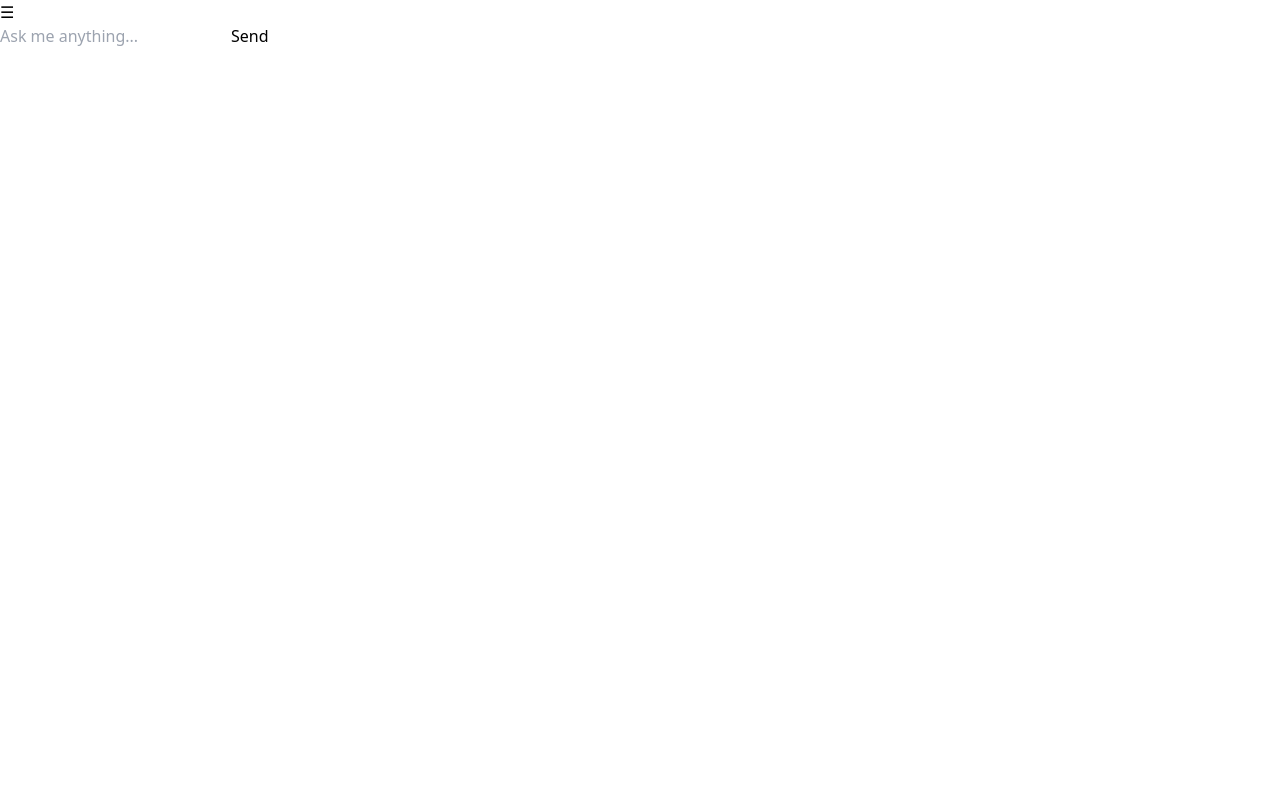
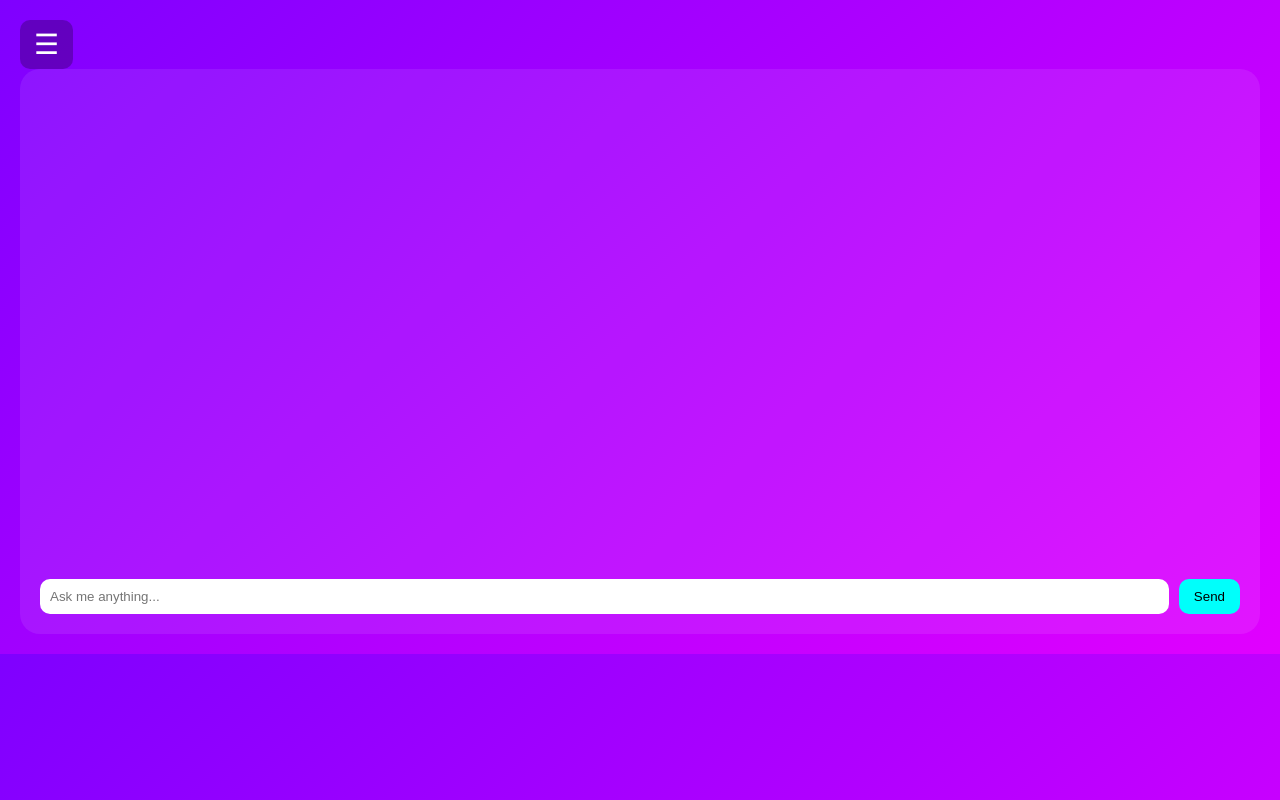
Before and after one commit to makej7403-bit/ChatMe, a React (Vite) app in the folder client/: page / in a window 1280 px wide. Built offline with nearby package versions, Linux system fonts and the light colour scheme.

Commit message:
Update styles.css

```diff
--- a/client/src/styles.css
+++ b/client/src/styles.css
@@ -1,5 +1,74 @@
-@tailwind base;
-@tailwind components;
-@tailwind utilities;
+body {
+  margin: 0;
+  background: linear-gradient(135deg, #7f00ff, #e100ff);
+  font-family: Arial, sans-serif;
+  color: #fff;
+}
 
-html, body, #root { height: 100%; }
+.app-container {
+  padding: 20px;
+}
+
+.menu-btn {
+  font-size: 28px;
+  background: #00000040;
+  color: white;
+  padding: 8px 14px;
+  border: none;
+  border-radius: 10px;
+}
+
+.main-menu {
+  background: #ffffff20;
+  padding: 15px;
+  border-radius: 15px;
+  margin-bottom: 20px;
+}
+
+.chatbox {
+  background: #ffffff15;
+  padding: 20px;
+  border-radius: 20px;
+}
+
+.messages {
+  height: 60vh;
+  overflow-y: auto;
+  margin-bottom: 10px;
+}
+
+.msg-you {
+  text-align: right;
+  background: #00000040;
+  padding: 10px;
+  border-radius: 10px;
+  margin: 4px;
+}
+
+.msg-ai {
+  text-align: left;
+  background: #ffffff30;
+  padding: 10px;
+  border-radius: 10px;
+  margin: 4px;
+}
+
+.input-area {
+  display: flex;
+  gap: 10px;
+}
+
+input {
+  width: 100%;
+  padding: 10px;
+  border-radius: 10px;
+  border: none;
+}
+
+button {
+  padding: 10px 15px;
+  background: #00fffb;
+  color: black;
+  border: none;
+  border-radius: 10px;
+}
```
